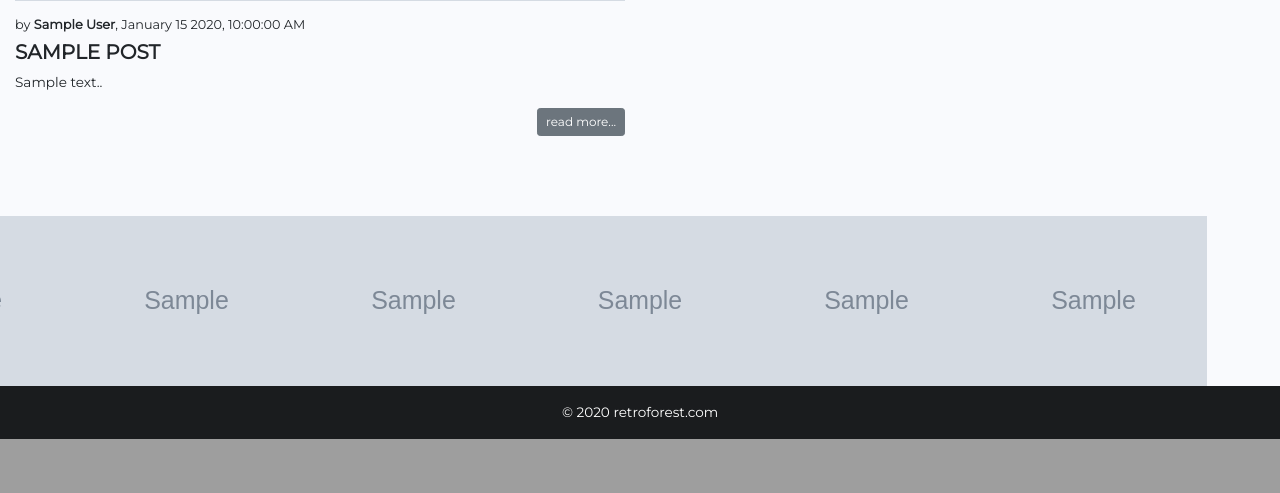
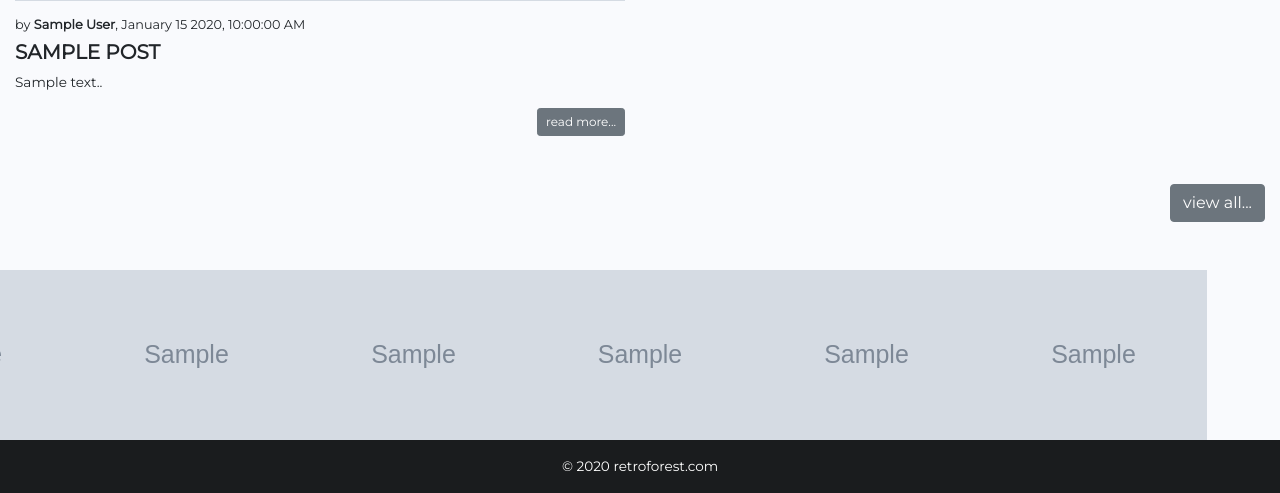
Before and after one commit to chiatek/retroforest, a CodeIgniter app: page /index.php/home/index in a window 1280 px wide. Shown: the part 2159-2652 px from the top of the page. Before the commit the page ends 2598 px from the top, so only its background shows below. Run offline with CodeIgniter, Linux system fonts and the light colour scheme; tables that the repository leaves empty hold one stand-in row (values such as "Sample post"); grey boxes marked "Sample" are stand-in pictures; some libraries are stand-ins or nearby versions.

Commit message:
style/pagination fix

```diff
--- a/application/views/sections/latest_posts.php
+++ b/application/views/sections/latest_posts.php
@@ -33,6 +33,9 @@
             <?php $count++; ?>
 
         <?php endwhile; ?>
+        <div class="post col-md-12 col-sm-12">
+            <a href="<?php echo site_url('posts'); ?>" class="btn btn-secondary float-right mb-5">view all...</a>
+        </div>
     <?php endif; ?>
 </div>
 
--- a/assets/css/frontend.css
+++ b/assets/css/frontend.css
@@ -404,7 +404,7 @@ body {
     color: #fff !important;
 }
 
-.page-link:hover {
+.page-link:hover, .active .page-link {
     background-color: #5a6268 !important;
     border-color: #545b62 !important;
 }
```
